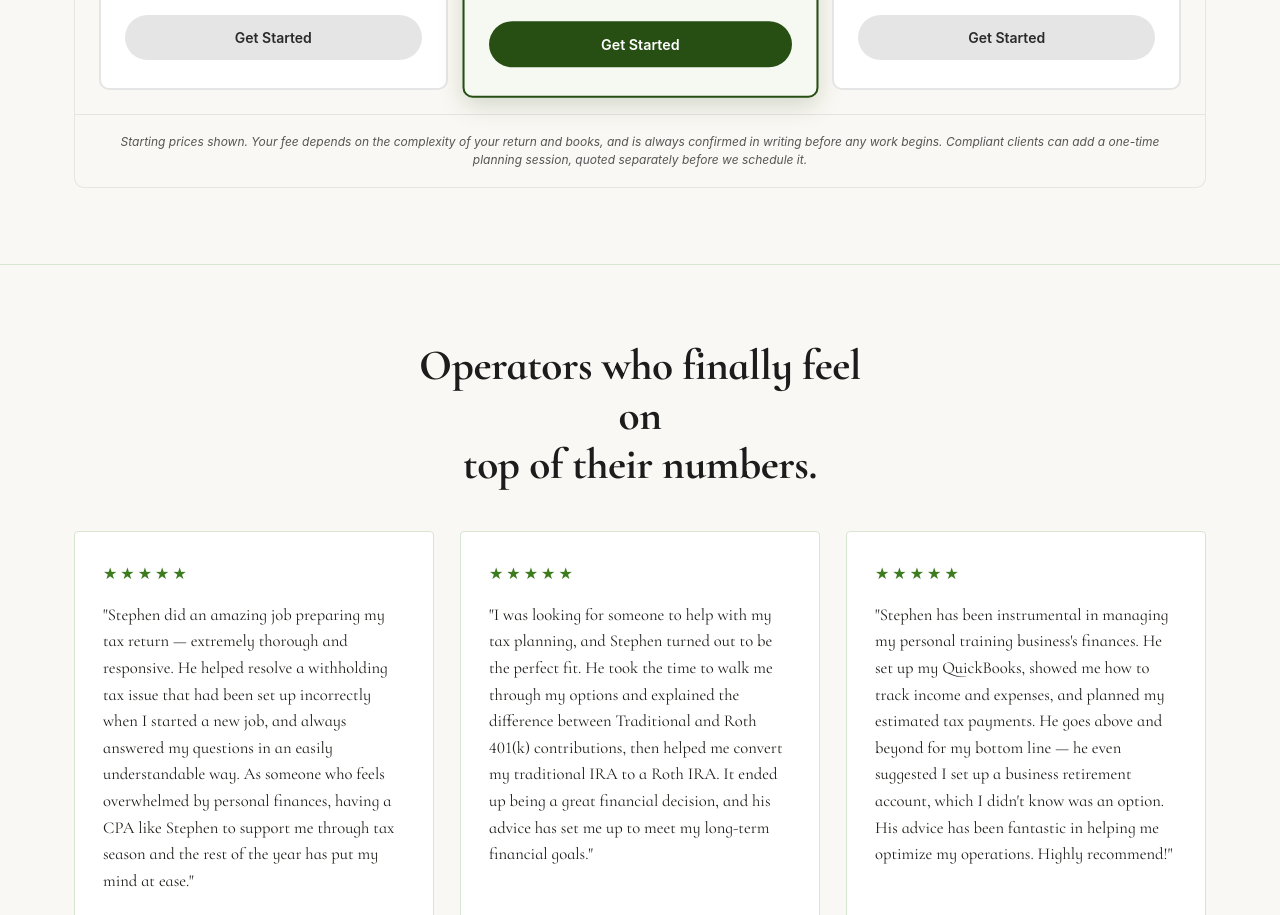
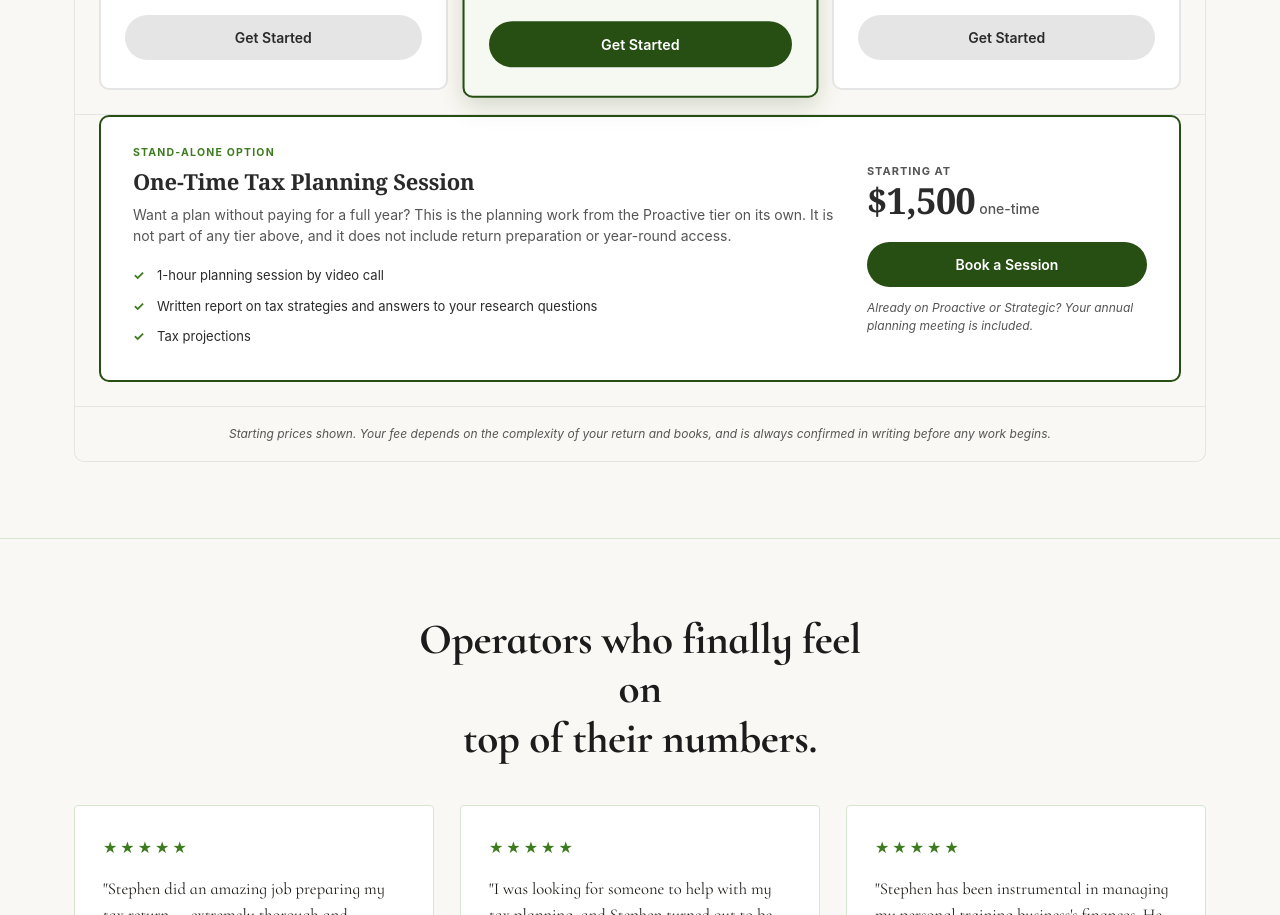
Before and after one commit to StephenAnt/daperiscpa-site, a plain HTML site: page index.html in a window 1280 px wide. Shown: the part 5385-6300 px from the top of the page. Drawn offline with Linux system fonts and the light colour scheme; a web font is replaced by a local one.

Commit message:
Pricing: add stand-alone one-time tax planning session banner (starting at $1,500)
Full-width banner below the tier cards, applies to both Individual and Business.
Replaces the footnote about quoting planning sessions separately.

Co-Authored-By: Claude Sonnet 5.5 <noreply@anthropic.com>

```diff
--- a/assets/css/pricing-calc.css
+++ b/assets/css/pricing-calc.css
@@ -285,3 +285,61 @@
   .pricing-calc .controls { padding: 20px 16px; }
   .pricing-calc .price { font-size: 30px; }
 }
+
+/* One-time planning session banner (full width, below the tier cards) */
+.pricing-calc .planning-banner {
+  background: var(--cream);
+  border: 1px solid var(--grey-200);
+  border-top: none;
+  padding: 0 24px 24px;
+}
+.pricing-calc .pb-card {
+  display: grid;
+  grid-template-columns: 1fr 280px;
+  gap: 32px;
+  align-items: center;
+  background: var(--white);
+  border: 2px solid var(--green);
+  border-radius: var(--radius);
+  padding: 28px 32px;
+}
+.pricing-calc .pb-eyebrow {
+  font-size: 10.5px;
+  font-weight: 700;
+  text-transform: uppercase;
+  letter-spacing: 1.2px;
+  color: var(--green-accent);
+  margin-bottom: 6px;
+}
+.pricing-calc .pb-title {
+  margin: 0 0 8px;
+  font-size: 22px;
+  font-weight: 600;
+  color: var(--grey-800);
+  font-family: Georgia, serif;
+  line-height: 1.3;
+}
+.pricing-calc .pb-lede {
+  margin: 0 0 14px;
+  font-size: 14px;
+  color: var(--grey-600);
+}
+.pricing-calc .pb-features { margin: 0; }
+.pricing-calc .pb-side { text-align: left; }
+.pricing-calc .pb-side .card-btn {
+  background: var(--green);
+  color: var(--white);
+}
+.pricing-calc .pb-side .card-btn:hover { background: var(--green-dark); }
+.pricing-calc .pb-note {
+  margin: 12px 0 0;
+  font-size: 12px;
+  color: var(--grey-600);
+  font-style: italic;
+}
+@media (max-width: 900px) {
+  .pricing-calc .pb-card { grid-template-columns: 1fr; gap: 20px; padding: 24px 20px; }
+}
+@media (max-width: 600px) {
+  .pricing-calc .planning-banner { padding: 0 16px 20px; }
+}
--- a/index.html
+++ b/index.html
@@ -216,10 +216,30 @@
     </div></div>
     </div>
 
+    <div class="planning-banner"><div class="pb-card">
+      <div class="pb-main">
+        <div class="pb-eyebrow">Stand-alone option</div>
+        <h3 class="pb-title">One-Time Tax Planning Session</h3>
+        <p class="pb-lede">Want a plan without paying for a full year? This is the planning work from the Proactive tier on its own. It is not part of any tier above, and it does not include return preparation or year-round access.</p>
+        <ul class="features pb-features">
+          <li>1-hour planning session by video call</li>
+          <li>Written report on tax strategies and answers to your research questions</li>
+          <li>Tax projections</li>
+        </ul>
+      </div>
+      <div class="pb-side">
+        <div class="price-block">
+          <span class="price-lead">Starting at</span>
+          <span class="price">$1,500</span><span class="price-suffix">one-time</span>
+        </div>
+        <a href="/schedule-a-strategy-session/" class="card-btn">Book a Session</a>
+        <p class="pb-note">Already on Proactive or Strategic? Your annual planning meeting is included.</p>
+      </div>
+    </div></div>
+
     <div class="calc-footer">
       Starting prices shown. Your fee depends on the complexity of your return and books,
       and is always confirmed in writing before any work begins.
-      Compliant clients can add a one-time planning session, quoted separately before we schedule it.
     </div>
 
   </div>
```
